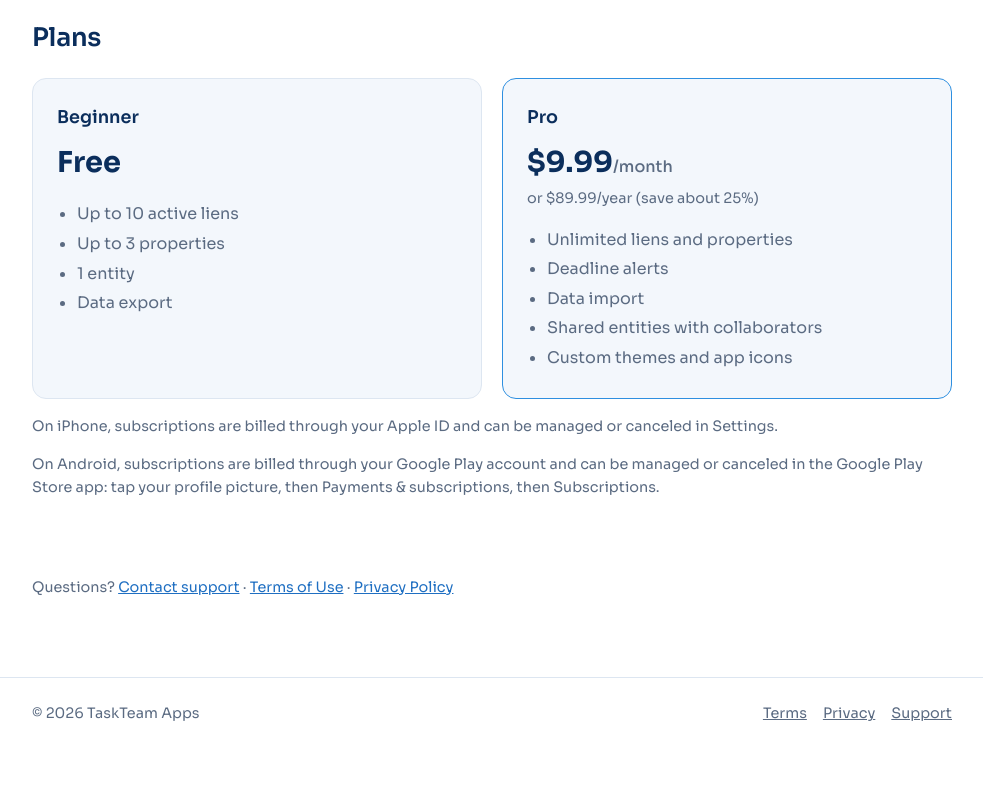
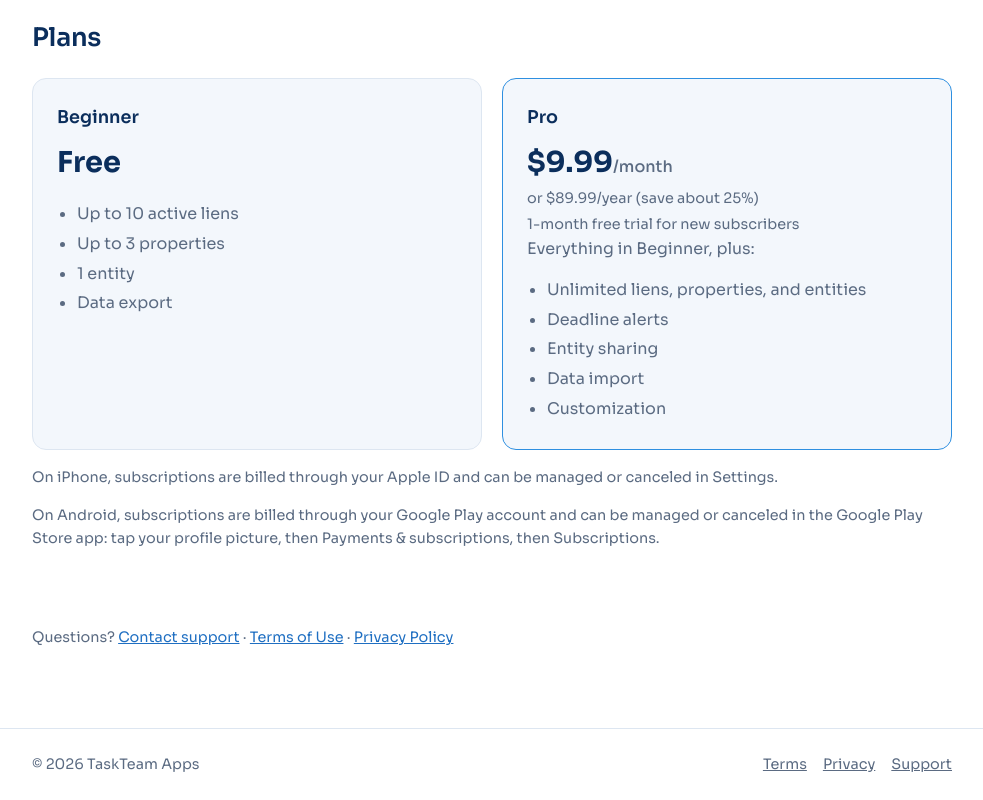
Before and after one commit to TaskTeamApps/site, a plain HTML site: page tax-lien-tracker.html in a window 1280 px wide. Shown: the part 1077-1877 px from the top of the page, without its empty margins (148-1131 px from the left). Before the commit the page ends 1826 px from the top, so only its background shows below. Drawn offline with Linux system fonts and the light colour scheme.

Commit message:
Update Pro description

```diff
--- a/tax-lien-tracker.html
+++ b/tax-lien-tracker.html
@@ -87,12 +87,14 @@
           <h3>Pro</h3>
           <p class="price">$9.99<span>/month</span></p>
           <p class="price-alt">or $89.99/year (save about 25%)</p>
+          <p class="price-alt">1-month free trial for new subscribers</p>
+          <p>Everything in Beginner, plus:</p>
           <ul>
-            <li>Unlimited liens and properties</li>
+            <li>Unlimited liens, properties, and entities</li>
             <li>Deadline alerts</li>
+            <li>Entity sharing</li>
             <li>Data import</li>
-            <li>Shared entities with collaborators</li>
-            <li>Custom themes and app icons</li>
+            <li>Customization</li>
           </ul>
         </div>
       </div>
```
